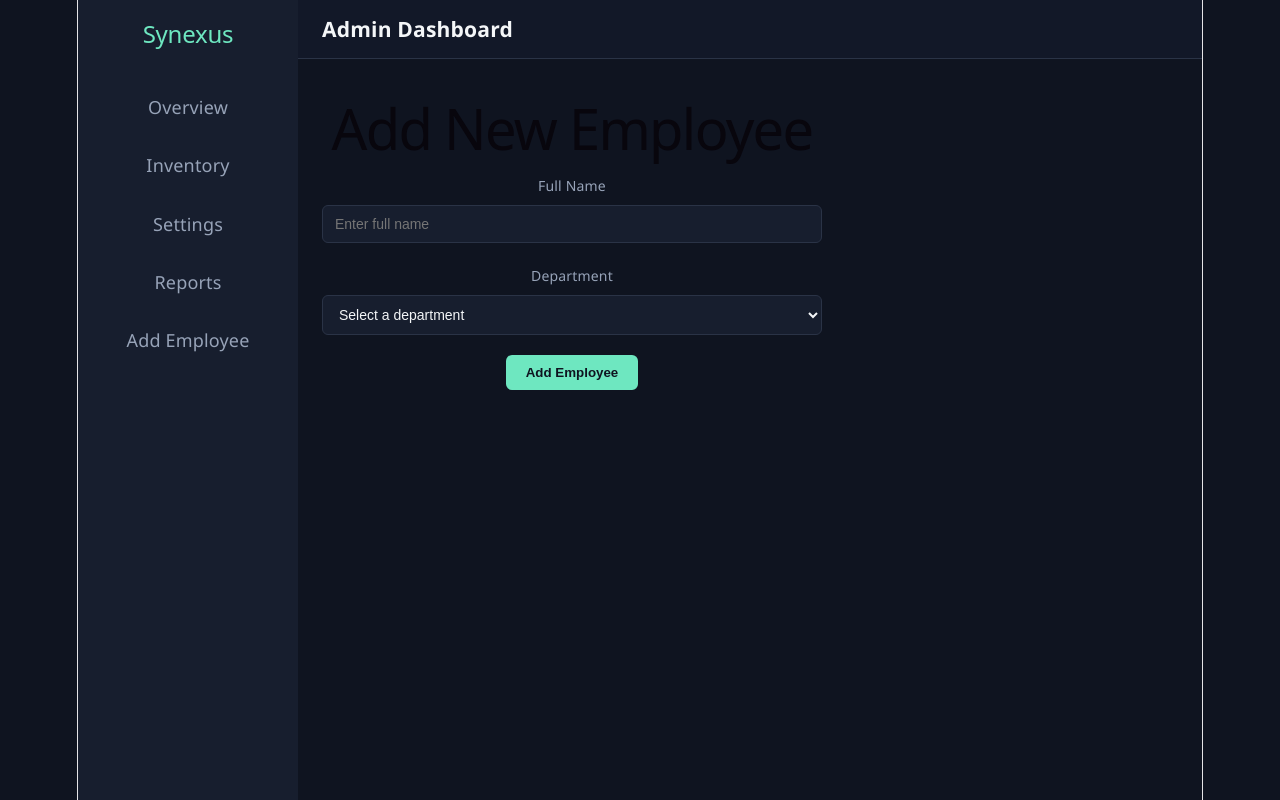
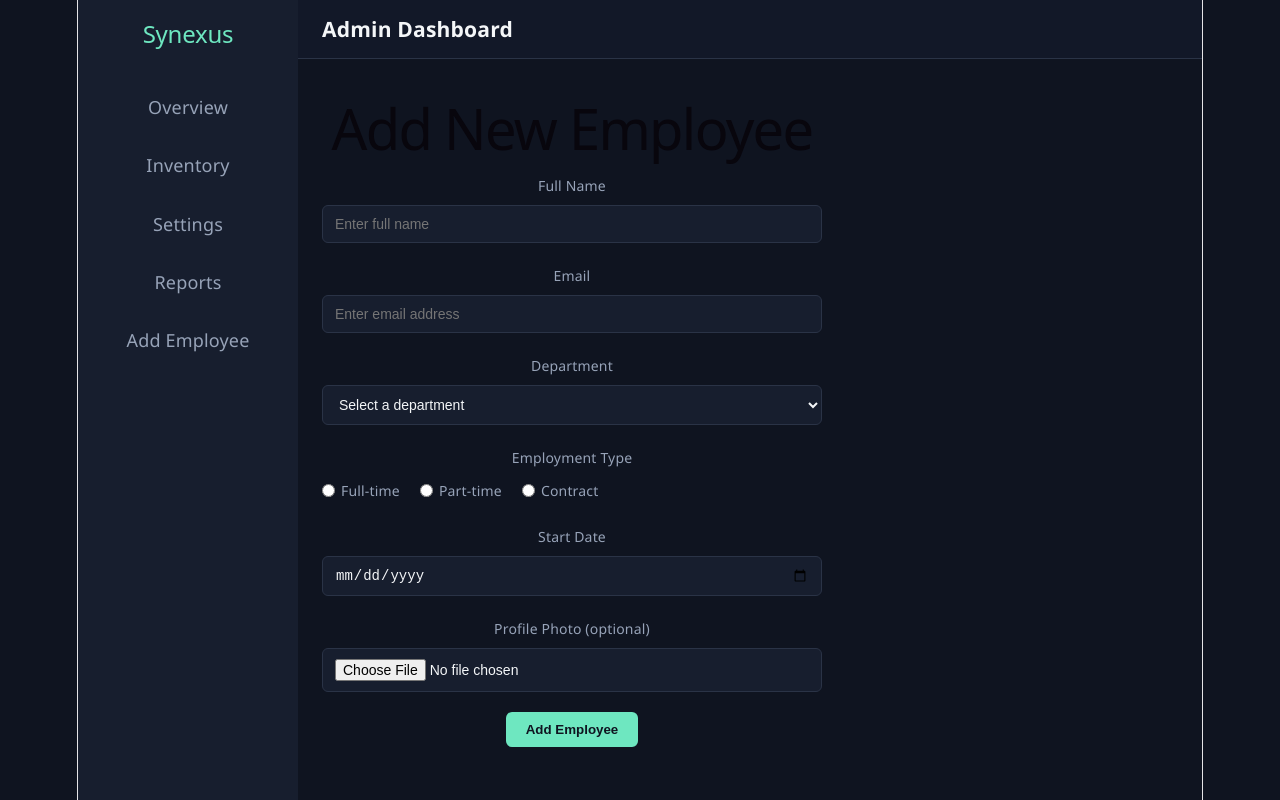
Before and after one commit to UroojSheikh/synexus-admin-dashboard, a React (Vite) app: page /add-employee in a window 1280 px wide. Built offline with nearby package versions, Linux system fonts and the light colour scheme.

Commit message:
Day 6: feat - add validation with friendly error messages to employee form

```diff
--- a/src/App.css
+++ b/src/App.css
@@ -153,3 +153,36 @@ button[type="submit"] {
   color: #6EE7C0;
   margin-top: 12px;
 }
+.radio-group {
+  display: flex;
+  gap: 20px;
+  flex-wrap: wrap;
+}
+
+.radio-option {
+  display: flex;
+  align-items: center;
+  gap: 6px;
+  color: #F4F6F8;
+  font-size: 14px;
+  cursor: pointer;
+}
+
+.form-group input[type="date"],
+.form-group input[type="file"] {
+  padding: 10px 12px;
+  border-radius: 6px;
+  border: 1px solid #2A3346;
+  background-color: #171E2E;
+  color: #F4F6F8;
+  font-size: 14px;
+}
+.error-message {
+  color: #FF6B6B;
+  font-size: 13px;
+}
+
+.form-group input.invalid,
+.form-group select.invalid {
+  border-color: #FF6B6B;
+}
--- a/src/pages/AddEmployee.jsx
+++ b/src/pages/AddEmployee.jsx
@@ -2,15 +2,60 @@ import { useState } from 'react';
 
 function AddEmployee() {
   const [name, setName] = useState('');
+  const [email, setEmail] = useState('');
   const [department, setDepartment] = useState('');
+  const [employmentType, setEmploymentType] = useState('');
+  const [startDate, setStartDate] = useState('');
+  const [photo, setPhoto] = useState(null);
   const [submitted, setSubmitted] = useState(false);
+  const [errors, setErrors] = useState({});
+
+  const validate = () => {
+    const newErrors = {};
+
+    if (name.trim().length < 2) {
+      newErrors.name = 'Name must be at least 2 characters.';
+    }
+
+    if (!email.includes('@') || !email.includes('.')) {
+      newErrors.email = 'Please enter a valid email address.';
+    }
+
+    if (!department) {
+      newErrors.department = 'Please select a department.';
+    }
+
+    if (!employmentType) {
+      newErrors.employmentType = 'Please select an employment type.';
+    }
+
+    if (!startDate) {
+      newErrors.startDate = 'Please select a start date.';
+    }
+
+    return newErrors;
+  };
 
   const handleSubmit = (e) => {
     e.preventDefault();
-    console.log('Submitted:', { name, department });
+
+    const validationErrors = validate();
+
+    if (Object.keys(validationErrors).length > 0) {
+      setErrors(validationErrors);
+      setSubmitted(false);
+      return;
+    }
+
+    setErrors({});
+    console.log('Submitted:', { name, email, department, employmentType, startDate, photo });
     setSubmitted(true);
     setName('');
+    setEmail('');
     setDepartment('');
+    setEmploymentType('');
+    setStartDate('');
+    setPhoto(null);
   };
 
   return (
@@ -26,6 +71,19 @@ function AddEmployee() {
             onChange={(e) => setName(e.target.value)}
             placeholder="Enter full name"
           />
+          {errors.name && <span className="error-message">{errors.name}</span>}
+        </div>
+
+        <div className="form-group">
+          <label htmlFor="email">Email</label>
+          <input
+            type="text"
+            id="email"
+            value={email}
+            onChange={(e) => setEmail(e.target.value)}
+            placeholder="Enter email address"
+          />
+          {errors.email && <span className="error-message">{errors.email}</span>}
         </div>
 
         <div className="form-group">
@@ -41,6 +99,65 @@ function AddEmployee() {
             <option value="marketing">Marketing</option>
             <option value="hr">HR</option>
           </select>
+          {errors.department && <span className="error-message">{errors.department}</span>}
+        </div>
+
+        <div className="form-group">
+          <label>Employment Type</label>
+          <div className="radio-group">
+            <label className="radio-option">
+              <input
+                type="radio"
+                name="employmentType"
+                value="full-time"
+                checked={employmentType === 'full-time'}
+                onChange={(e) => setEmploymentType(e.target.value)}
+              />
+              Full-time
+            </label>
+            <label className="radio-option">
+              <input
+                type="radio"
+                name="employmentType"
+                value="part-time"
+                checked={employmentType === 'part-time'}
+                onChange={(e) => setEmploymentType(e.target.value)}
+              />
+              Part-time
+            </label>
+            <label className="radio-option">
+              <input
+                type="radio"
+                name="employmentType"
+                value="contract"
+                checked={employmentType === 'contract'}
+                onChange={(e) => setEmploymentType(e.target.value)}
+              />
+              Contract
+            </label>
+          </div>
+          {errors.employmentType && <span className="error-message">{errors.employmentType}</span>}
+        </div>
+
+        <div className="form-group">
+          <label htmlFor="startDate">Start Date</label>
+          <input
+            type="date"
+            id="startDate"
+            value={startDate}
+            onChange={(e) => setStartDate(e.target.value)}
+          />
+          {errors.startDate && <span className="error-message">{errors.startDate}</span>}
+        </div>
+
+        <div className="form-group">
+          <label htmlFor="photo">Profile Photo (optional)</label>
+          <input
+            type="file"
+            id="photo"
+            accept="image/*"
+            onChange={(e) => setPhoto(e.target.files[0])}
+          />
         </div>
 
         <button type="submit">Add Employee</button>
```
